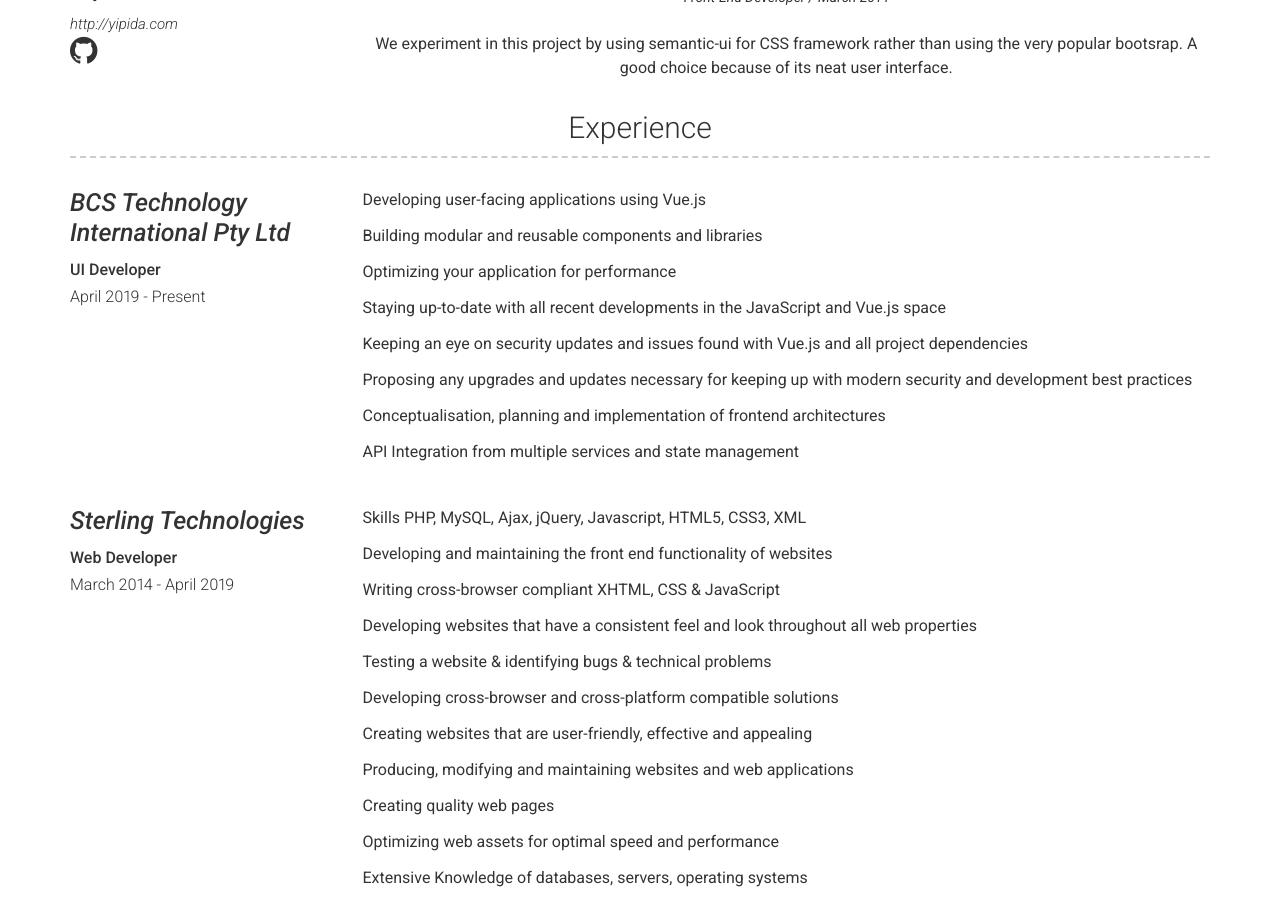
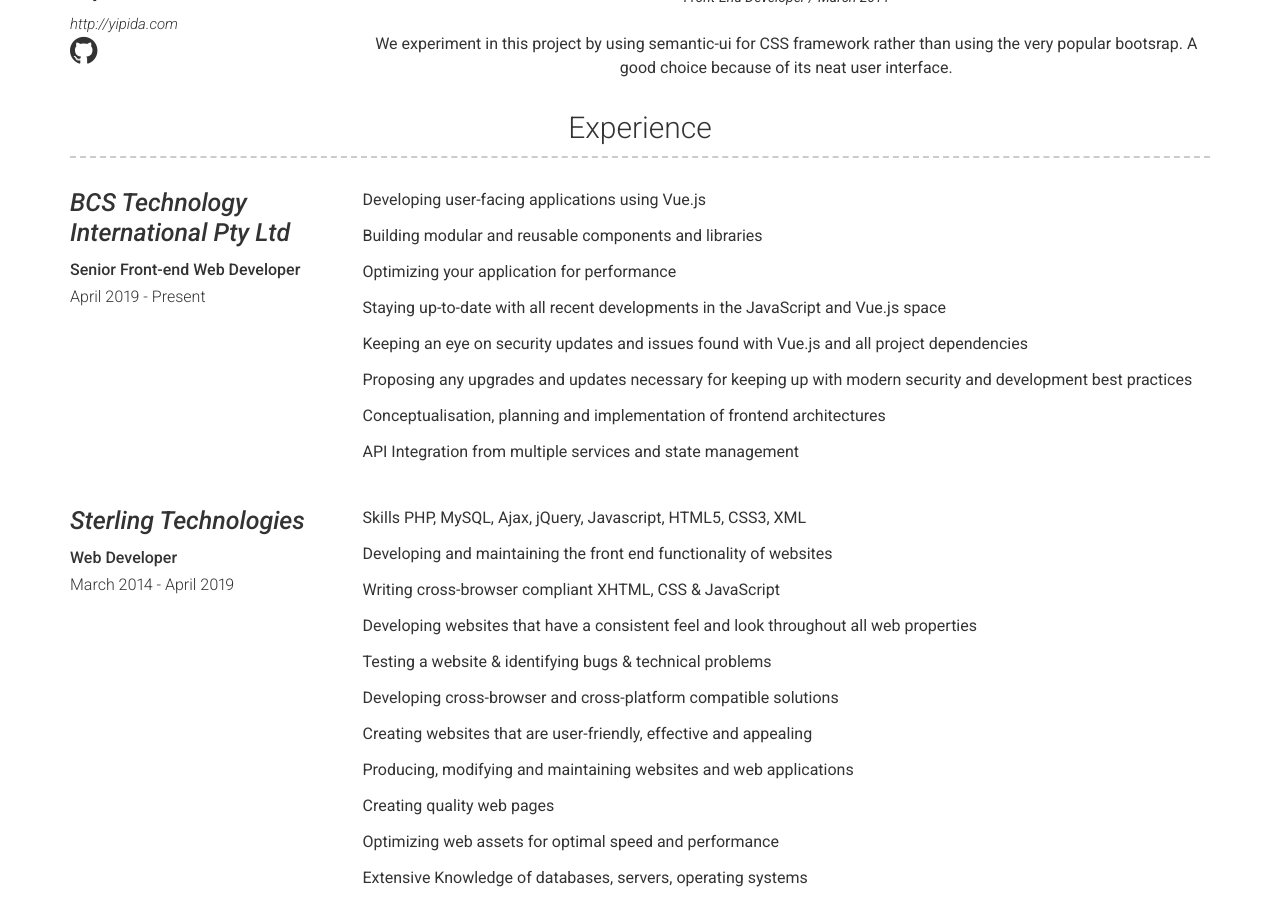
Before and after one commit to rujealfon/rujealfon.github.io, a Jekyll site: the page built from index.md, in a window 1280 px wide and 900 px high, scrolled down 2042 px. Built offline with Jekyll 4.4.1, drawn with Linux system fonts in a browser that asks for light colours.

Commit message:
Update experience.yml

```diff
--- a/_data/experience.yml
+++ b/_data/experience.yml
@@ -1,7 +1,7 @@
 # Experience template
 - company: BCS Technology International Pty Ltd
   link: https://www.bcstechnology.com.au/
-  job_title: UI Developer
+  job_title: Senior Front-end Web Developer
   dates: April 2019 - Present
   description: | # this will include new lines to allow paragraphs
     Developing user-facing applications using Vue.js
```
